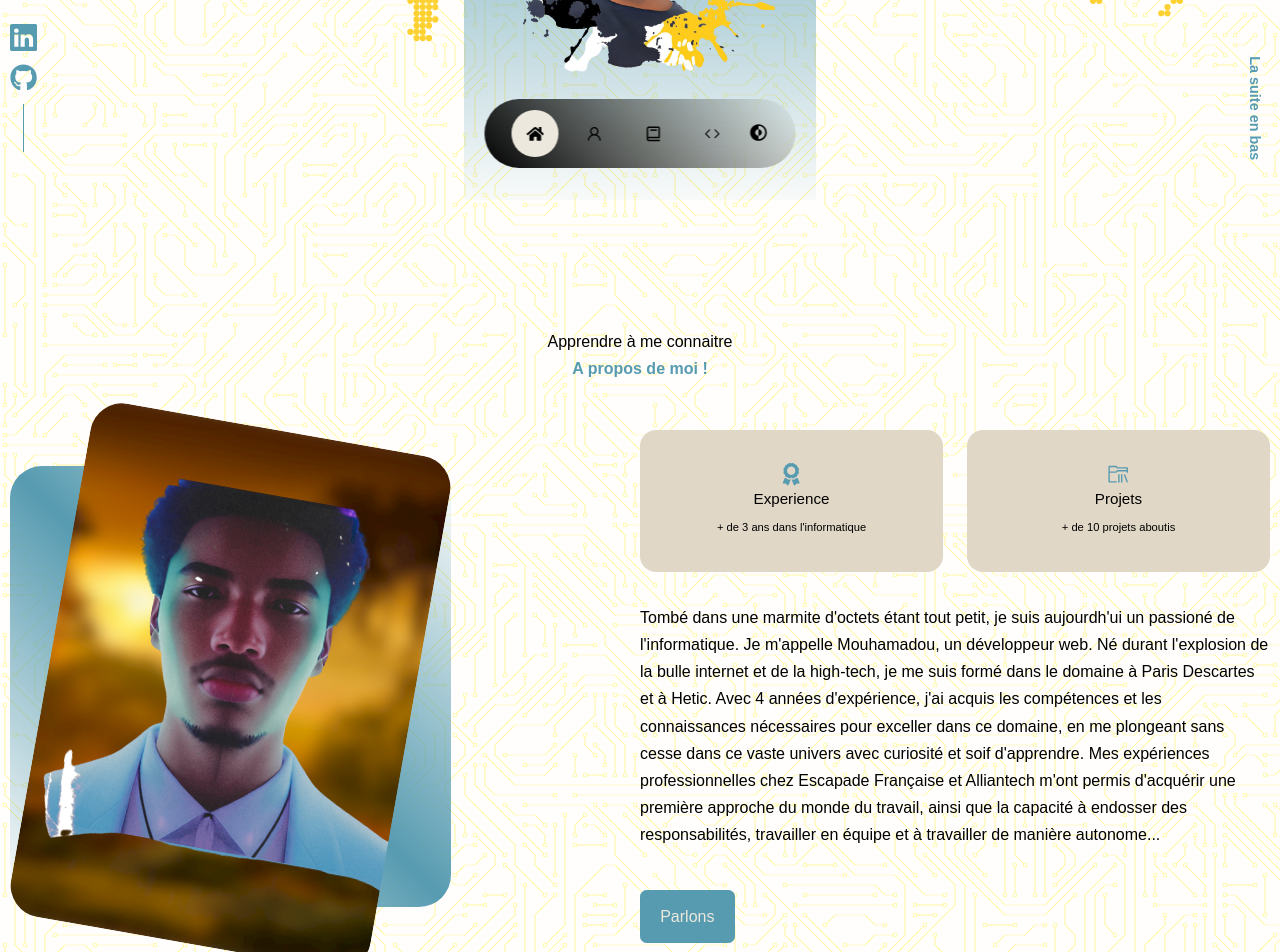
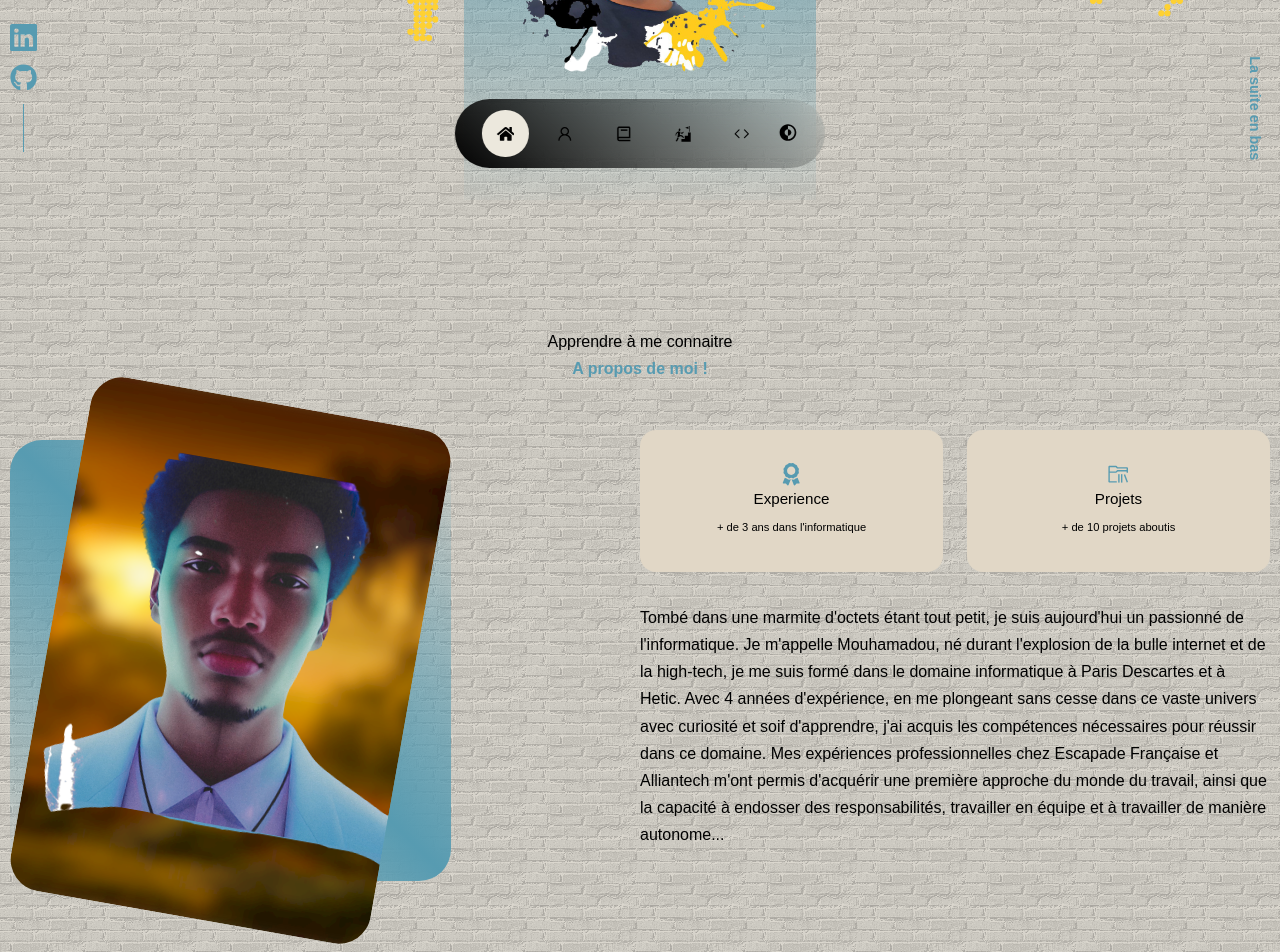
Before and after one commit to Mouhamadou-Soumare/portfolio, a React (Create React App) app: page / in a window 1280 px wide. Shown: the part 600-1552 px from the top of the page. Built offline with nearby package versions, Linux system fonts and the light colour scheme.

Commit message:
responsive v2

```diff
--- a/src/components/about/About.jsx
+++ b/src/components/about/About.jsx
@@ -39,19 +39,16 @@ const About = () => {
                             <small>+ de 10 projets aboutis </small>
                         </article>
                     </div>
-                    <p>Tombé dans une marmite d'octets étant tout petit,
-                         je suis aujourdh'ui un passioné de l'informatique.
-                          Je m'appelle Mouhamadou, un développeur web.
-                           Né durant l'explosion de la bulle internet et de la high-tech,
-                            je me suis formé dans le domaine à Paris Descartes et à Hetic.
-                            Avec 4 années d'expérience, j'ai acquis les compétences et les connaissances
-                            nécessaires pour exceller dans ce domaine, en me plongeant sans cesse dans ce vaste
-                            univers avec curiosité et soif d'apprendre. Mes expériences professionnelles chez Escapade
-                             Française et Alliantech m'ont permis d'acquérir une première approche du monde du travail,
-                             ainsi que la capacité à endosser des responsabilités, travailler en équipe et à travailler de manière autonome...
+                    <p>Tombé dans une marmite d'octets étant tout petit, je suis aujourd'hui un passionné de l'informatique.
+                         Je m'appelle Mouhamadou, né durant l'explosion de la bulle internet et de la high-tech, je me suis
+                         formé dans le domaine informatique à Paris Descartes et à Hetic. Avec 4 années d'expérience, en me
+                          plongeant sans cesse dans ce vaste univers avec curiosité et soif d'apprendre, j'ai acquis les compétences
+                           nécessaires pour réussir dans ce domaine. Mes expériences professionnelles chez Escapade Française et
+                            Alliantech m'ont permis d'acquérir une première approche du monde du travail, ainsi que la capacité
+                             à endosser des responsabilités, travailler en équipe et à travailler de manière autonome...
                     </p>
 
-                    <a href="#contact" className='btn btn-primary'>Parlons</a>
+                    {/* <a href="#contact" className='btn btn-primary'>Parlons</a> */}
                 </div>
             </div>
 
--- a/src/components/experience/experience.css
+++ b/src/components/experience/experience.css
@@ -115,7 +115,11 @@
 
     .experience__details img{
         animation: none;
-        height: min-content;
+        max-height: 45px;
+    }
+
+    .experience__container > div:hover {
+        background: var(--color-bg-variant);
     }
 
 }
--- a/src/components/footer/Footer.jsx
+++ b/src/components/footer/Footer.jsx
@@ -14,9 +14,9 @@ const Footer = () => {
                         <div className="blank-div"></div>
                         <div className="footer-links">
                             <div className="icons-footer">
-                                <FaGithub/>
-                                <FaLinkedin/>
-                                <GrMail />
+                               <a href="https://github.com/Mouhamadou-Soumare"> <FaGithub/> </a>
+                               <a href="https://www.linkedin.com/in/mouhamadou-soumare/"><FaLinkedin/></a>
+                               <a href="mail:mouhamadou-soumare@hotmail.com"><GrMail /></a>
                             </div>
                         </div>
                     </div>
--- a/src/components/header/Header.jsx
+++ b/src/components/header/Header.jsx
@@ -21,7 +21,7 @@ const Header = () => {
                     <img src={ME} alt="Moi" />
                 </div>
 
-                <a href="#contact" className="scroll__down">La suite en bas</a>
+                <p className="scroll__down">La suite en bas</p>
 
             </div>
         </header>
--- a/src/components/header/header.css
+++ b/src/components/header/header.css
@@ -65,6 +65,9 @@ header{
     transform: rotate(90deg);
     font-weight: 200;
     font-size: 0.9rem;
+    color: var(--color-primary);
+
+
 }
 
 
--- a/src/components/nav/Nav.jsx
+++ b/src/components/nav/Nav.jsx
@@ -5,7 +5,7 @@ import {AiOutlineUser} from 'react-icons/ai'
 import {BiBook} from 'react-icons/bi'
 import {BsCode} from 'react-icons/bs'
 import { useState } from "react"
-
+import {GiStairsGoal} from "react-icons/gi"
 import DarkMode from '../darkMode/DarkMode'
 
 const Nav = () => {
@@ -16,6 +16,7 @@ const Nav = () => {
             <a href="#" onClick={() => setActiveNav ('#')} className={activeNav === '#'? 'active': ''}> <FaHome/></a>
             <a href="#about" onClick={() =>setActiveNav('#about')}  className={activeNav === '#about' ? 'active': ''}><AiOutlineUser/></a>
             <a href="#experience"  onClick={() =>setActiveNav('#experience')}  className={activeNav === '#experience' ? 'active': ''}><BiBook/></a>
+            <a href="#portfolio"  onClick={() =>setActiveNav('#portfolio')}  className={activeNav === '#portfolio' ? 'active': ''}><GiStairsGoal/></a>
             <a href="#projets"  onClick={() =>setActiveNav('#projets')}  className={activeNav === '#projets' ? 'active': ''}><BsCode/></a>
             {/* <a href="#contact"  onClick={() =>setActiveNav('#contact')}  className={activeNav === '#contact' ? 'active': ''}><BiMessageSquareDetail/></a> */}
             <DarkMode/>
--- a/src/components/portfolio/Portfolio.jsx
+++ b/src/components/portfolio/Portfolio.jsx
@@ -9,12 +9,11 @@ import TimelineDot from '@mui/lab/TimelineDot';
 import Typography from '@mui/material/Typography';
 import {FaSuitcase} from 'react-icons/fa'
 import {MdSchool} from 'react-icons/md'
-import TungstenIcon from '@mui/icons-material/Tungsten';
 import './portfolio.css';
 
 const Portfolio = () => {
     return (
-     <section className="portfolio">
+     <section className="portfolio" id="portfolio">
             <h5>Apprendre à me connaitre </h5>
             <h2>A propos de moi !</h2>
        <Timeline position="alternate">
--- a/src/components/projets/projets.css
+++ b/src/components/projets/projets.css
@@ -183,7 +183,8 @@ margin-right: 20px;
     }
 
     .imgmobile{
-        max-height: 250px;
+        max-height: 500px;
+        min-height: 480px;
         max-width: fit-content;
         margin: 1rem auto;
     }
--- a/src/index.css
+++ b/src/index.css
@@ -49,7 +49,6 @@ body.light{
   --color-white: black;
   --color-light: black;
   background-color: #F8F4EA;
-  background-image: url(../src/assets/CircuiPrimary.svg);
   color: black;
   background-blend-mode: hard-light;
 }
@@ -186,9 +185,6 @@ img{
     background-image: none;
   }
 
-  body.light{
-    background-image: none;
-  }
 
 }
 
```
Also changed, not shown: src/assets/icons/figma.svg.
